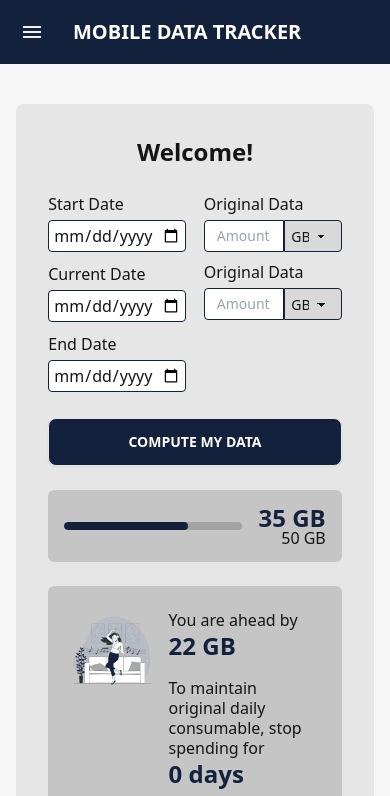
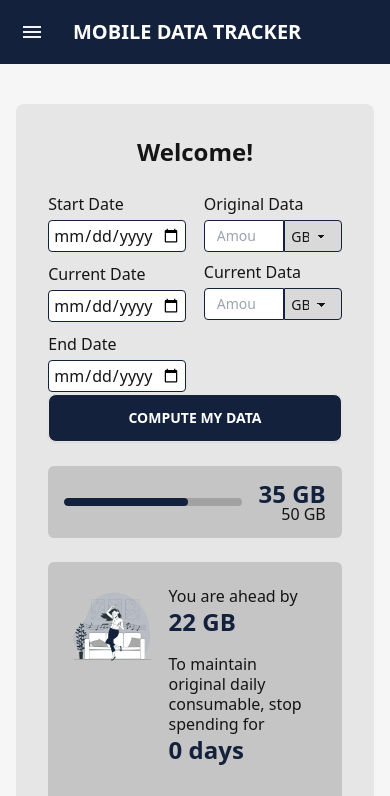
Before and after one commit to RobJinon/mobile-data-tracker, a React (Vite) app: page /home in a window 390 px wide. Shown: the top 796 px of the page. Built offline with nearby package versions, Linux system fonts and the light colour scheme; no server answers.

Commit message:
Added input handling function for the input fields.

```diff
--- a/src/components/dashboard/InputFields.jsx
+++ b/src/components/dashboard/InputFields.jsx
@@ -8,8 +8,8 @@ function MobileDataInput(props) {
             </div>
             <div className="join flex flex-col gap-y-1 w-full h-[60%]">
                 <div className="flex flex-row justify-start h-[60%]">
-                    <input className="input input-sm bg-white border-primary rounded text-base-300 join-item w-full" placeholder="Amount" />
-                    <select className="select select-sm select-bordered bg-base-300 border-primary rounded join-item w-[55%] pl-1.5">
+                    <input type="number" name={props.class} className="input input-sm bg-white border-primary rounded join-item w-full placeholder-transparent::placeholder" placeholder="Amount"/>
+                    <select name={`${props.class}-unit`} className="select select-sm select-bordered bg-base-300 border-primary rounded join-item w-[55%] pl-1.5">
                         <option>TB</option>
                         <option selected>GB</option>
                         <option>MB</option>
@@ -28,15 +28,43 @@ function DatePicker(props) {
                 <label for={props.class}>{props.name}</label>
             </div>
             <div className="flex flex-col w-full h-[65%]">
-                <input type="date" className="bg-white border border-primary rounded py-0.5 px-1 w-full" id={props.class} name={props.class}/>
+                <input type="date" name={props.class} id={props.class} className="bg-white border border-primary rounded py-0.5 px-1 w-full placeholder-transparent::placeholder" placeholder="yolo"/>
             </div>
         </div>
     );
 }
 
 function InputFields() {
+
+    function handleSubmit(e) {
+
+        // Prevent the browser from reloading the page
+        e.preventDefault();
+
+        // Read the form data
+        const form = e.target;
+        const formData = new FormData(form);
+
+        // You can pass formData as a fetch body directly:
+        fetch('/submitData', { method: form.method, body: formData });
+
+        // Or you can work with it as a plain object:
+        const formJson = Object.fromEntries(formData.entries());
+
+        const startDate = formJson["start-date"];
+        const currDate = formJson["current-date"];
+        const endDate = formJson["end-date"];
+
+        const origData = formJson["original-data"];
+        const origDataUnit = formJson["original-data-unit"];
+        const currData = formJson["current-data"];
+        const currDataUnit = formJson["current-data-unit"];
+
+    }
+
     return (
         <div className="flex flex-col gap-y-6">
+            <form method="post" onSubmit={handleSubmit}>
                 <div id="input-fields" className="flex flex-row lg:flex-col justify-between gap-x-0.5 lg:gap-y-5">
                     <div id="date-fields" className="flex flex-col lg:flex-row justify-items-start lg:justify-between gap-y-2 w-[47%] lg:w-full">
                         <DatePicker name="Start Date" class="start-date" ></DatePicker>
@@ -45,14 +73,15 @@ function InputFields() {
                     </div>
                     <div id="mobile-data-fields" className="flex flex-col lg:flex-row justify-items-start lg:justify-between gap-y-2 w-[47%] lg:w-full">
                         <MobileDataInput name="Original Data" class="original-data"></MobileDataInput>
-                    <MobileDataInput name="Original Data" class="original-data"></MobileDataInput>
+                        <MobileDataInput name="Current Data" class="current-data"></MobileDataInput>
                         <div className='flex flex-col gap-y-1 justify-end lg:w-[32%]'>
-                        <button className="btn btn-sm bg-primary text-white w-full hidden lg:block lg:self-end lg:h-[55%]">COMPUTE MY DATA</button>
+                            <button type="submit" className="btn btn-sm bg-primary text-white w-full hidden lg:block lg:self-end lg:h-[55%]">COMPUTE MY DATA</button>
                         </div>
                     </div>
                 </div>
 
-            <button className="btn btn-wide bg-primary text-white w-full lg:hidden">COMPUTE MY DATA</button>
+                <button type="submit" className="btn btn-wide bg-primary text-white w-full lg:hidden">COMPUTE MY DATA</button>
+            </form>
         </div>
      );
 }
```
Lines whose indentation alone changed are shown as unchanged.
